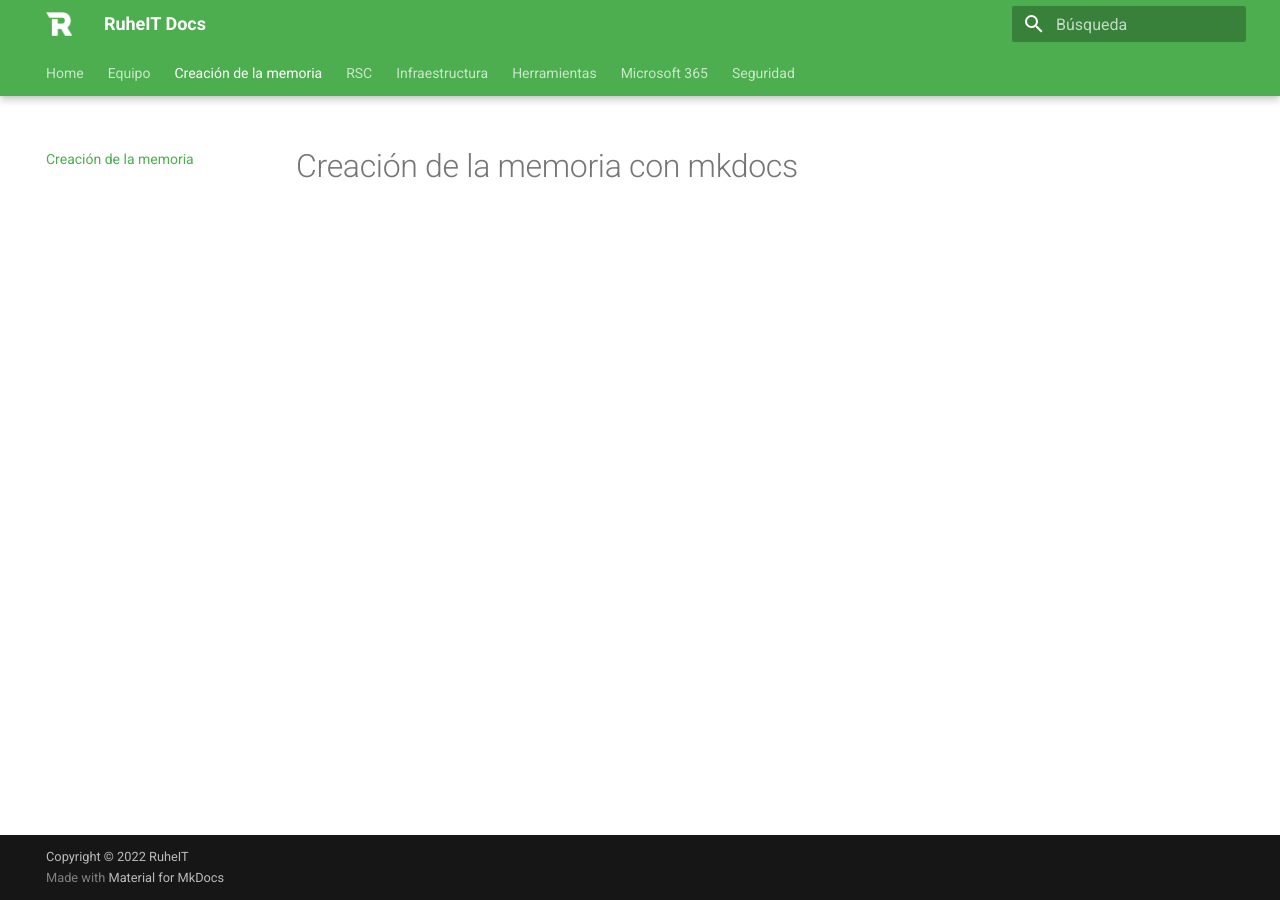
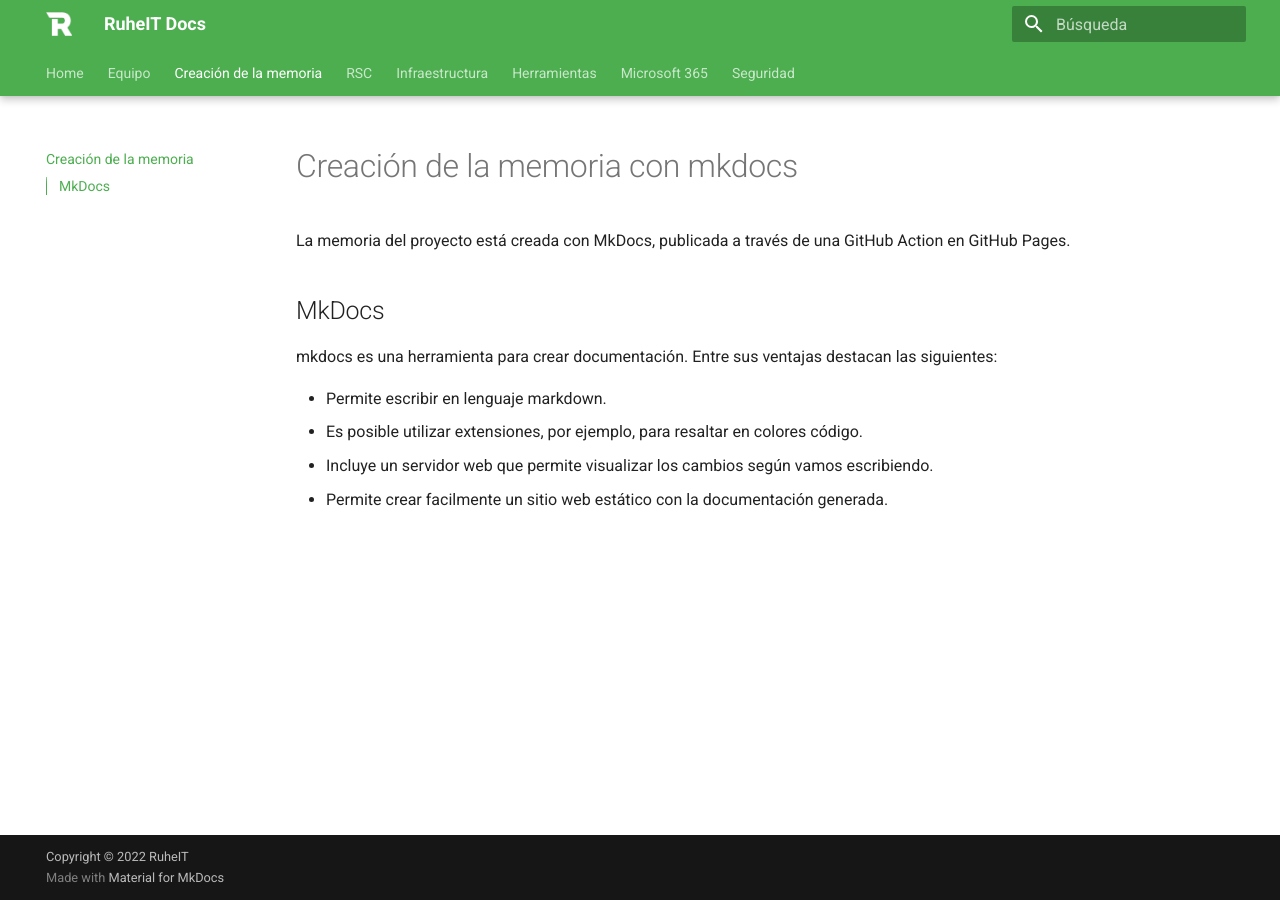
Before and after one commit to RuheIT/docs, an MkDocs documentation site: the page built from docs/creacionmemoria.md, in a window 1280 px wide. Built offline with MkDocs 1.6.1 and Material for MkDocs 9.7.7, drawn with Linux system fonts in a browser that asks for light colours.

Commit message:
added mkdocs info

```diff
--- a/docs/creacionmemoria.md
+++ b/docs/creacionmemoria.md
@@ -1 +1,13 @@
 # Creación de la memoria con mkdocs
+
+La memoria del proyecto está creada con MkDocs, publicada a través de una GitHub Action en GitHub Pages.
+
+## MkDocs
+
+mkdocs es una herramienta para crear documentación.
+Entre sus ventajas destacan las siguientes:
+
+* Permite escribir en lenguaje markdown.
+* Es posible utilizar extensiones, por ejemplo, para resaltar en colores código.
+* Incluye un servidor web que permite visualizar los cambios según vamos escribiendo.
+* Permite crear facilmente un sitio web estático con la documentación generada.
```
Also changed, not shown: docs/mitigacionesSeguridad/mitigationXmlrpc.md (+1 -1 lines).
